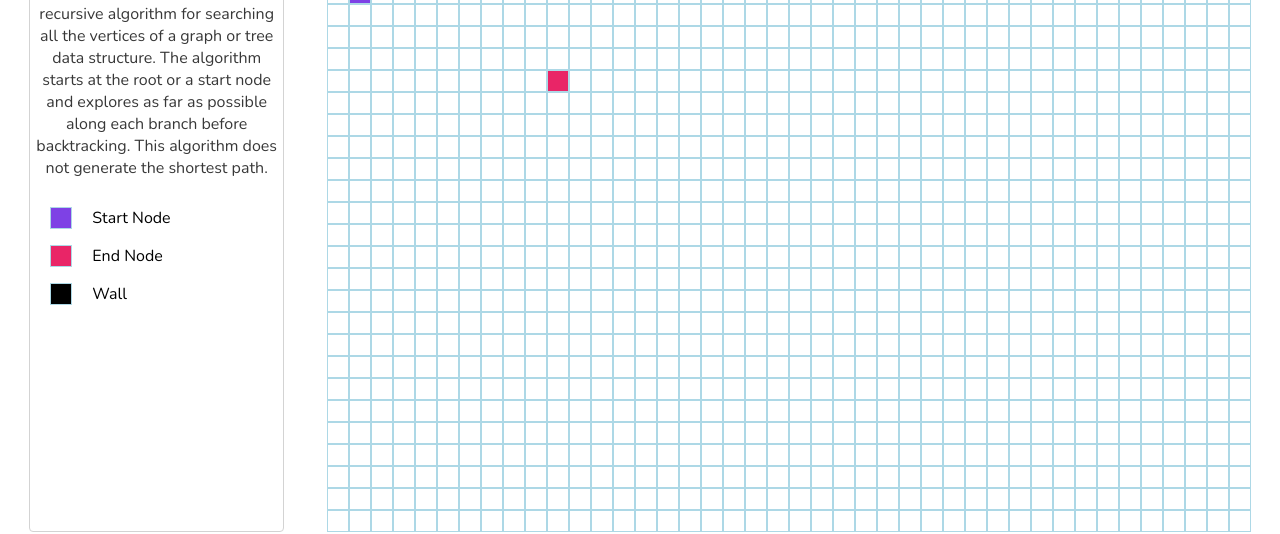
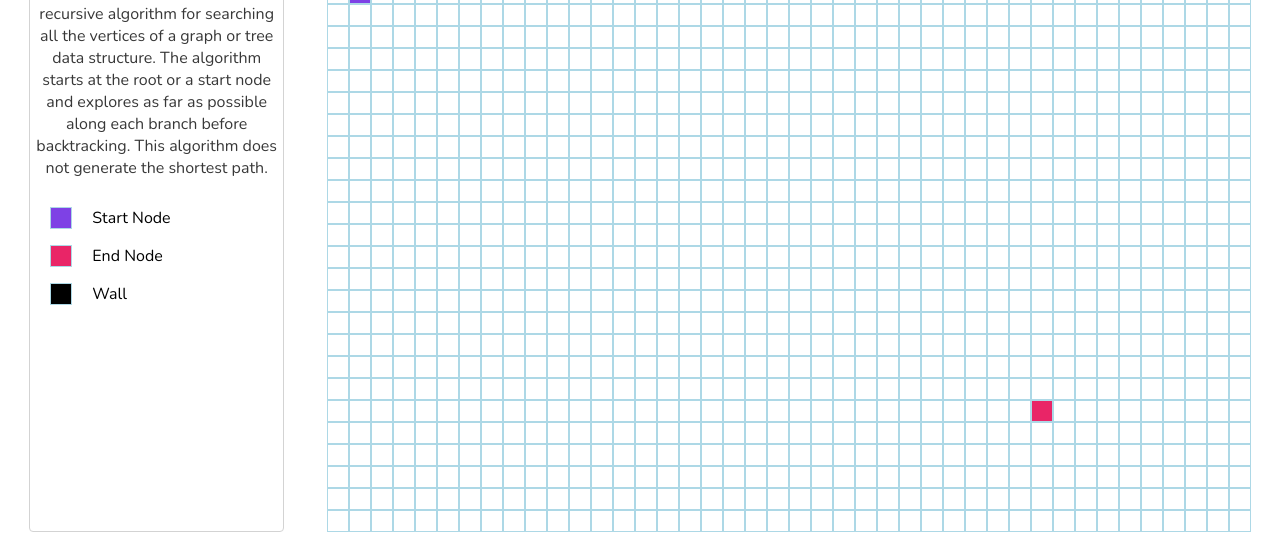
Before and after one commit to chitsimran/algo-visualizer, a React (Create React App) app: page / in a window 1280 px wide. Shown: the part 196-730 px from the top of the page. Built offline with nearby package versions, Linux system fonts and the light colour scheme.

Commit message:
end node bug fix

```diff
--- a/src/components/AlgoWrapper/index.js
+++ b/src/components/AlgoWrapper/index.js
@@ -12,9 +12,10 @@ const AlgoWrapper = ({ algoFunction, speed, visualizePath = false, header, bodyT
     const size = useWindowSize();
     const [toggleReset, setToggleReset] = useState(true);
     const [startNode, setStartNode] = useState({ row: 1, col: 1 });
-    const [endNode, setEndNode] = useState({ row: Math.trunc(size.height / 40), col: Math.trunc(size.width / 40) });
+    const [endNode, setEndNode] = useState({ row: 2, col: 2 });
 
     useEffect(() => {
+        setEndNode({ row: Math.trunc(size.height / 40), col: Math.trunc(size.width / 40) });
         setGrid(initializeGrid(Math.trunc(size.height / 30), Math.trunc(size.width / 30)));
         // eslint-disable-next-line react-hooks/exhaustive-deps
     }, [size, toggleReset]);
```
